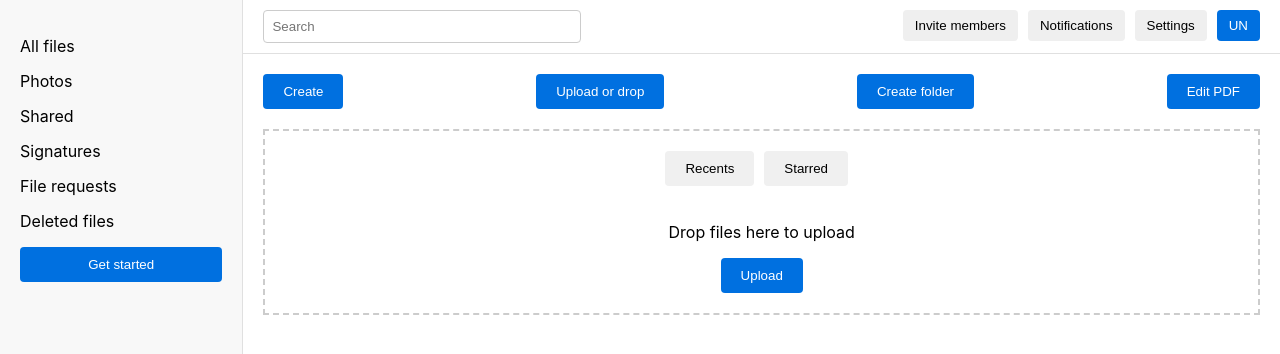
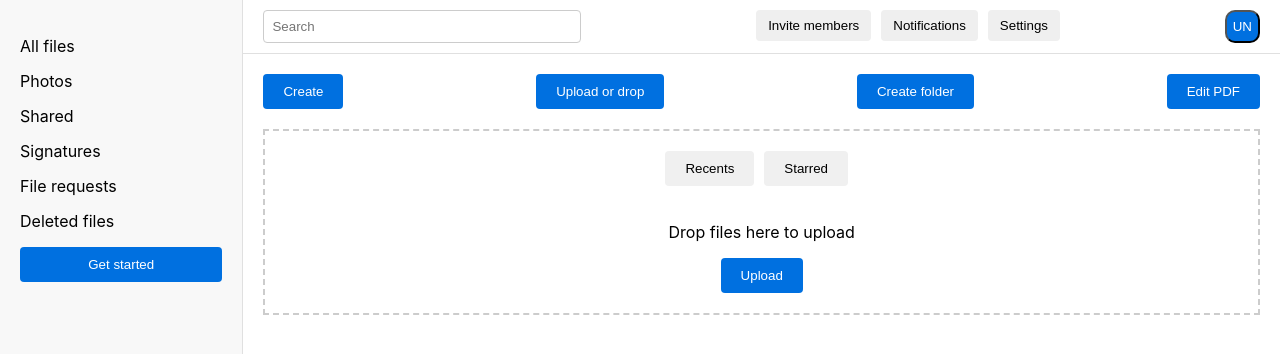
Before and after one commit to malikusman66/dropbox-react, a React (Create React App) app: page / in a window 1280 px wide. Shown: the top 354 px of the page. Built offline with nearby package versions, Linux system fonts and the light colour scheme.

Commit message:
click button changes

```diff
--- a/package.json
+++ b/package.json
@@ -3,6 +3,8 @@
   "version": "0.1.0",
   "private": true,
   "dependencies": {
+    "@fortawesome/fontawesome-svg-core": "^6.5.2",
+    "@fortawesome/react-fontawesome": "^0.2.2",
     "@testing-library/jest-dom": "^5.17.0",
     "@testing-library/react": "^13.4.0",
     "@testing-library/user-event": "^13.5.0",
--- a/src/components/Header.css
+++ b/src/components/Header.css
@@ -24,4 +24,5 @@
   .profile {
     background-color: #0070e0;
     color: #fff;
+    border-radius: 10px;
   }
--- a/src/components/Header.js
+++ b/src/components/Header.js
@@ -9,8 +9,8 @@ const Header = () => {
         <button>Invite members</button>
         <button>Notifications</button>
         <button>Settings</button>
-        <button className="profile">UN</button>
       </div>
+      <button className="profile">UN</button>
     </header>
   );
 };
--- a/src/components/Sidebar.css
+++ b/src/components/Sidebar.css
@@ -21,7 +21,8 @@
 }
 
 .footer {
-  margin-top: auto;
+  margin-bottom: 10px;
+
 }
 
 .footer button {
--- a/src/components/Sidebar.js
+++ b/src/components/Sidebar.js
@@ -3,6 +3,7 @@ import './Sidebar.css';
 
 const Sidebar = () => {
   return (
+
     <aside className="sidebar">
       <nav>
         <ul>
```
Also changed, not shown: src/image/Dropbox_Icon.svg.png (added), 1 other file (tests, documents, lock files or other folders).
